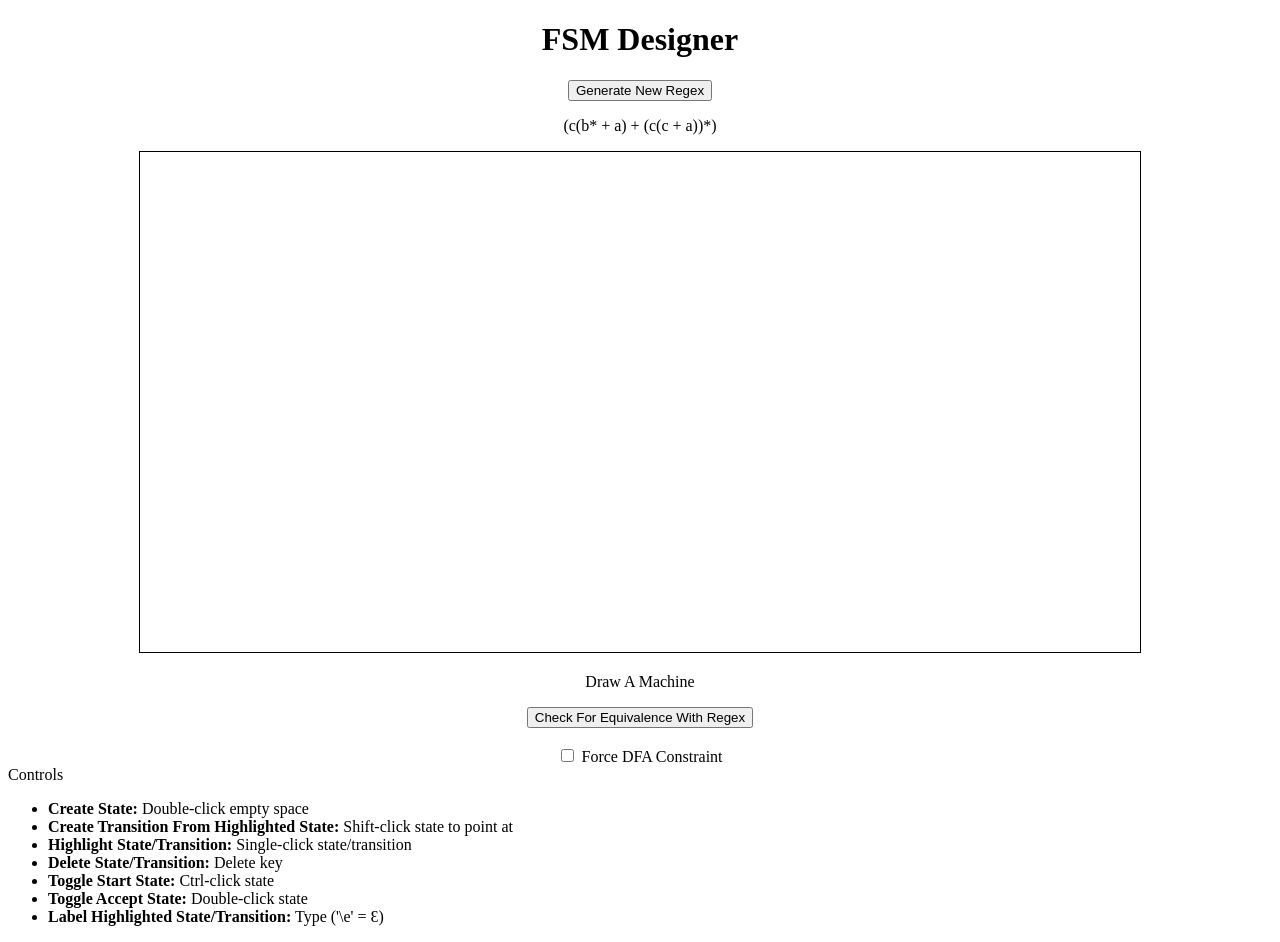
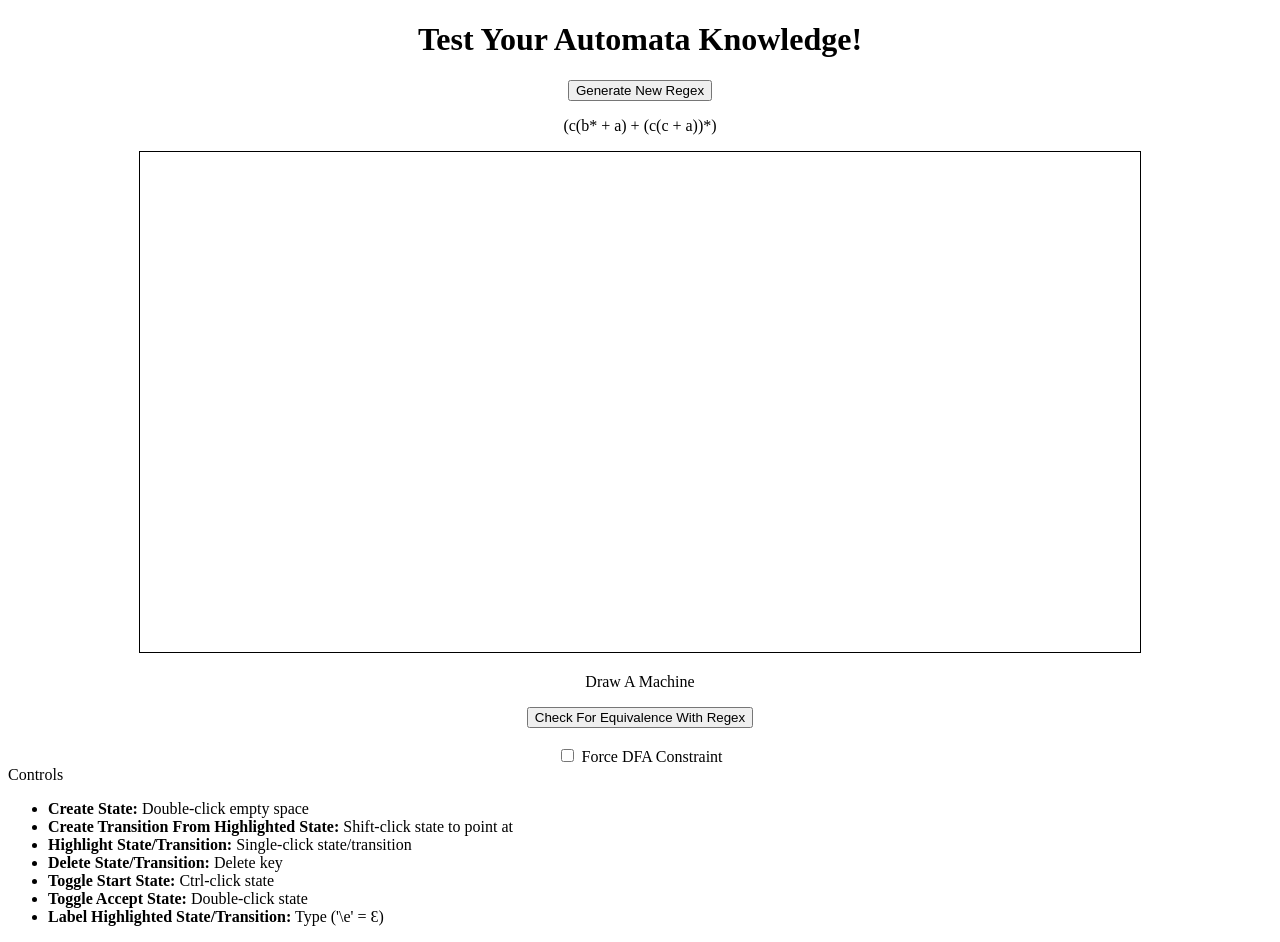
Before and after one commit to RobbieMarseglia/flat-app, a plain HTML site: page index.html in a window 1280 px wide. Drawn offline with Linux system fonts and the light colour scheme.

Commit message:
new title

```diff
--- a/index.html
+++ b/index.html
@@ -9,7 +9,7 @@
     <title>FLAT Designer</title>
 </head>
 <body class="no-select">
-    <h1>FSM Designer</h1>
+    <h1>Test Your Automata Knowledge!</h1>
     <div class="centre">
         <button onclick="gen()" id="regex-generator" type="button">Generate New Regex</button>
         <p id="regex"></p>
```
